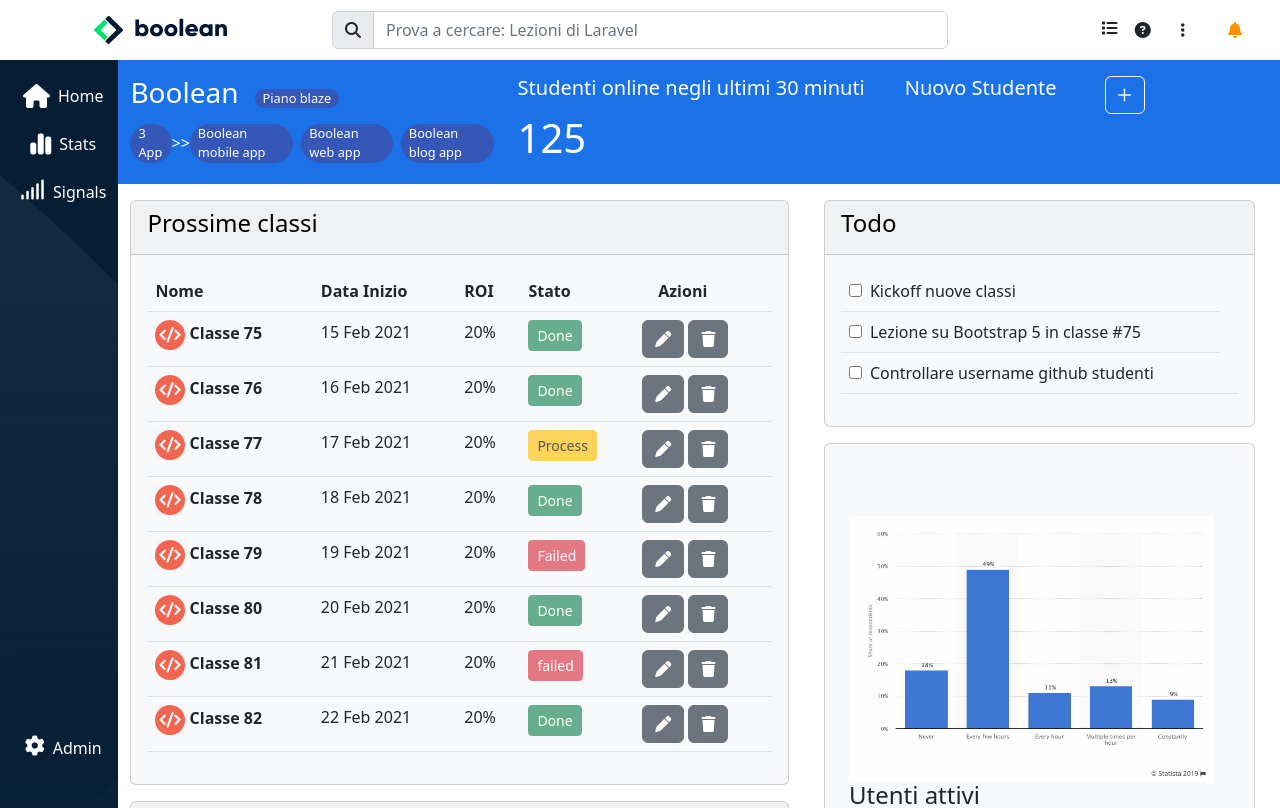
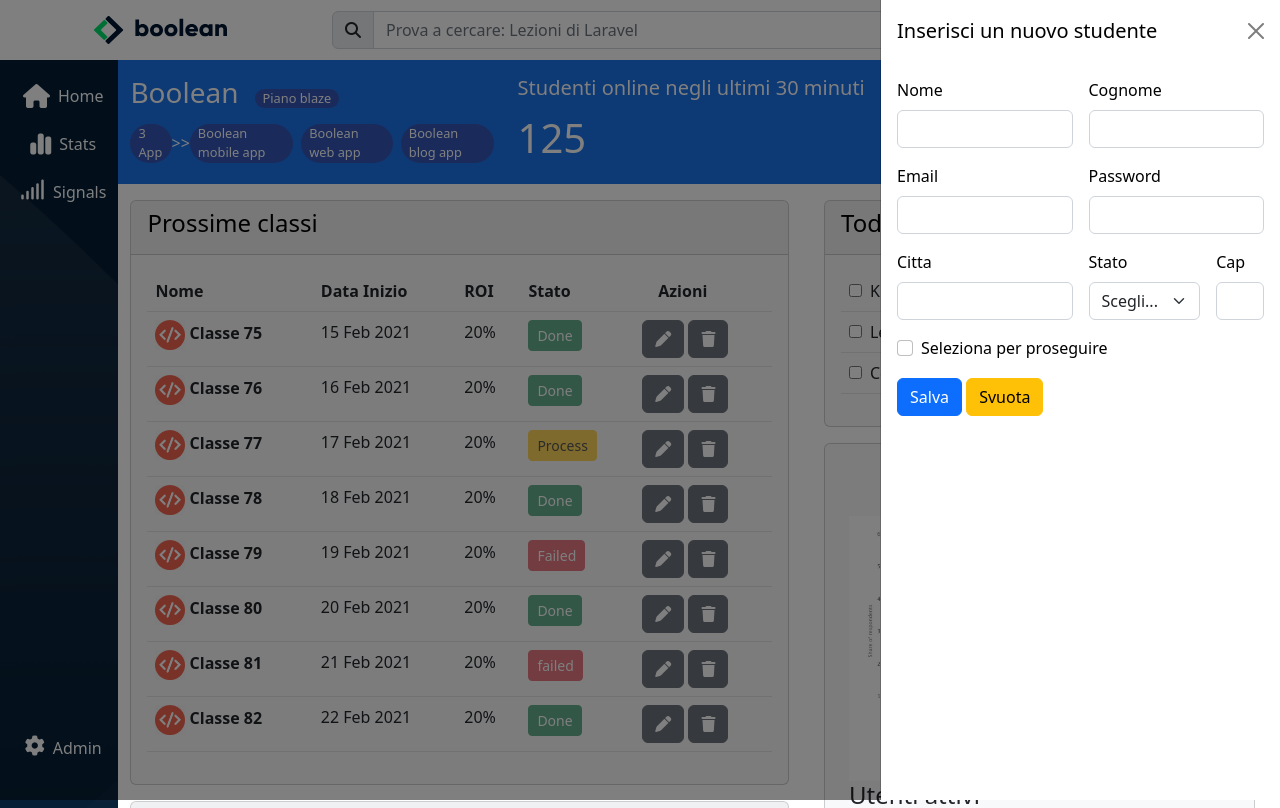
Before and after one commit to DanielMarella/html-css-bootstrap-dashboard, a plain HTML site: page index.html in a window 1280 px wide. Both pictures are taken after a click on the button 1124 px from the left and 95 px from the top of the page. Drawn offline with nearby package versions, Linux system fonts and the light colour scheme.

Commit message:
add off canvas

```diff
--- a/index.html
+++ b/index.html
@@ -79,7 +79,63 @@
                 <div class="container-fluid my_width student ">
                     <div class="my_new-student d-flex">
                         <h5>Nuovo Studente</h5>
-                        <button type="button" class="btn btn-outline-light mx-5"><i class="fa-regular fa-plus"></i></button>
+                        <button class="btn btn-outline-light mx-5" type="button" data-bs-toggle="offcanvas" data-bs-target="#offcanvasRight" aria-controls="offcanvasRight">
+                            <i class="fa-regular fa-plus"></i>
+                        </button>
+
+                        <div class="offcanvas offcanvas-end text-black" tabindex="-1" id="offcanvasRight" aria-labelledby="offcanvasRightLabel">
+                            <div class="offcanvas-header">
+                                <h5 class="offcanvas-title" id="offcanvasRightLabel">Inserisci un nuovo studente</h5>
+                                <button type="button" class="btn-close" data-bs-dismiss="offcanvas" aria-label="Close"></button>
+                            </div>
+                            <div class="offcanvas-body">
+                                <form class="row g-3">
+                                    <div class="col-md-6">
+                                        <label for="name" class="form-label">Nome</label>
+                                        <input type="text" class="form-control" id="Student-name">
+                                    </div>
+                                    <div class="col-md-6">
+                                        <label for="surname" class="form-label">Cognome</label>
+                                        <input type="text" class="form-control" id="Student-surname">
+                                    </div>
+                                    <div class="col-6">
+                                        <label for="Email" class="form-label">Email</label>
+                                        <input type="email" class="form-control" id="Student-email">
+                                    </div>
+                                    <div class="col-6">
+                                        <label for="password" class="form-label">Password</label>
+                                        <input type="password" class="form-control" id="Student-password">
+                                    </div>
+                                    <div class="col-6">
+                                        <label for="city" class="form-label">Citta</label>
+                                        <input type="text" class="form-control" id="Student-city">
+                                    </div>
+                                    <div class="col-md-4">
+                                        <label for="State" class="form-label">Stato</label>
+                                        <select id="State" class="form-select">
+                                            <option selected>Scegli...</option>
+                                            <option>...</option>
+                                        </select>
+                                    </div>
+                                    <div class="col-md-2">
+                                        <label for="cap" class="form-label">Cap</label>
+                                        <input type="text" class="form-control" id="cap">
+                                    </div>
+                                    <div class="col-12">
+                                        <div class="form-check">
+                                            <input class="form-check-input" type="checkbox" id="gridCheck">
+                                            <label class="form-check-label" for="gridCheck">
+                                            Seleziona per proseguire
+                                            </label>
+                                        </div>
+                                    </div>
+                                    <div class="col-12">
+                                        <button type="submit" class="btn btn-primary">Salva</button>
+                                        <button type="submit" class="btn btn-warning">Svuota</button>
+                                    </div>
+                                </form>
+                            </div>
+                        </div>
                     </div>
                 </div>
 
```
Also changed, not shown: css/style.css (line endings or trailing spaces).
